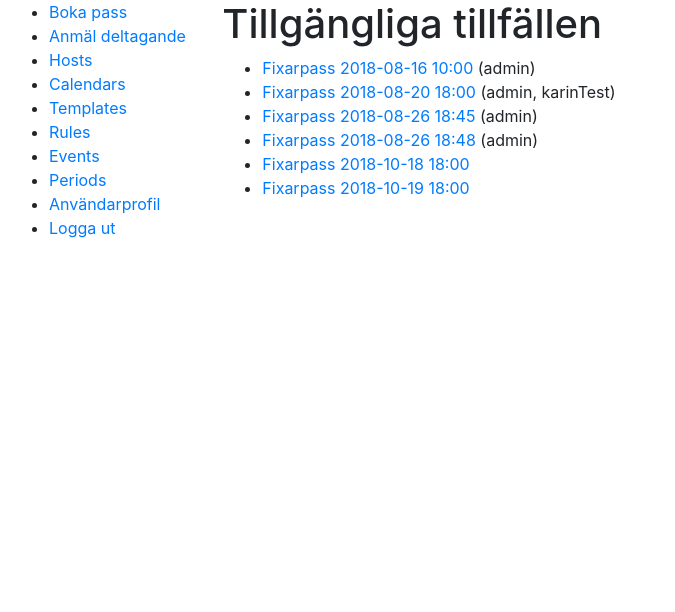
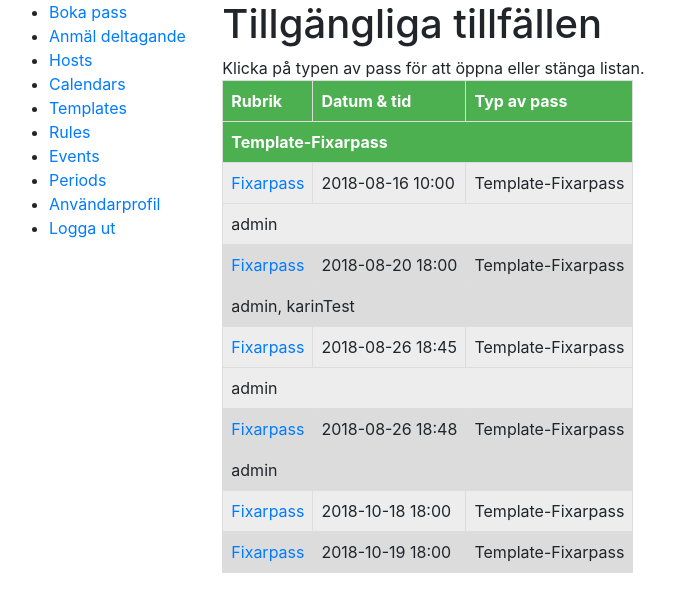
Before and after one commit to makerslink/MakersLink-Scheduling, a Django app: page /scheduler/joinEvent in a window 1280 px wide. Shown: the top 612 px of the page, without its empty margins (6-681 px from the left). Run offline with Django 3.2, Linux system fonts and the light colour scheme; a user stored in the database is signed in; data comes from the database, SQL or seed files in the repository; some libraries are stand-ins or nearby versions.

Commit message:
Added collapsable grouping of eventinstances in eventinstance_list
Grouped on template to make it easier to find events.

```diff
--- a/makerslink/scheduler/templates/scheduler/eventinstance_list.html
+++ b/makerslink/scheduler/templates/scheduler/eventinstance_list.html
@@ -1,25 +1,74 @@
 {% extends "base_generic.html" %}
+
+{% block css %}
+<style>
+    tr.row-uneven{
+        background: #EDEDED;
+    }
+    tr.row-even{
+        background: #DCDCDC;
+    }
+    td, th{
+        border: 1px solid #ddd;
+        padding: 8px;
+    }
+    th{
+        background: #4CAF50;
+        color: white
+    }
+    th a{
+        color: white
+    }
+    th a:hover {
+        color: white
+    }
+</style>
+{% endblock %}
 
 {% block content %}
     <h1>Tillgängliga tillfällen</h1>
 
+    Klicka på typen av pass för att öppna eller stänga listan.
+
     {% if eventinstance_list %}
-    <ul>
+        <table>
+            <thead>
+                <tr>
+                    <th>Rubrik</th>
+                    <th>Datum & tid</th>
+                    <th>Typ av pass</th>
+                </tr>
+            </thead>
 
-      {% for eventinstance in eventinstance_list %}
-      <li>
-        <a href="{% url 'eventinstance-join' pk=eventinstance.pk %}">{{ eventinstance.title }} {{ eventinstance.start|date:"Y-m-d H:i" }}</a>
+            {% regroup eventinstance_list by event.template as template_list %}
 
-        {% if user.is_staff and eventinstance.participants.all.exists %}
-        	({% for participant in eventinstance.participants.all %}{% if not forloop.first %}, {% endif %}{{ participant.slackId }}{% endfor %})
-        {% endif %}
-      </li>
-      {% endfor %}
-
-    </ul>
+            {% for template in template_list %}
+                <tr>
+                    <th colspan =3>
+                        <a data-toggle="collapse" href="#collapse{{ template.grouper }}" role="button" aria-expanded="false" aria-controls="collapseExample">
+                            {{ template.grouper }}
+                        </a>
+                    </th>
+                </tr>
+                <tbody class="collapse {% if forloop.first %}show{% endif %}" id="collapse{{ template.grouper }}">
+                    {% for eventinstance in template.list %}
+                        <tr class="{% cycle 'row-uneven' 'row-even' as rowclass %}">
+                            <td><a href="{% url 'eventinstance-join' pk=eventinstance.pk %}">{{ eventinstance.title }}</a></td>
+                            <td>{{ eventinstance.start|date:"Y-m-d H:i" }}</td>
+                            <td>{{ eventinstance.event.template }}</td>
+                        </tr>
+                        {% if user.is_staff and eventinstance.participants.all.exists %}
+                            <tr class = "{{ rowclass }}">
+                                <td colspan =3>
+                                    {% for participant in eventinstance.participants.all %}{% if not forloop.first %}, {% endif %}{{ participant.slackId }}{% endfor %}
+                                </td>
+                            </tr>
+                        {% endif %}
+                    {% endfor %}
+                </tbody>
+            {% endfor %}
+        </table>
     {% else %}
       <p>No Events have been created.</p>
     {% endif %}
 {% endblock %}
-
-template-detail
--- a/makerslink/scheduler/views.py
+++ b/makerslink/scheduler/views.py
@@ -156,7 +156,7 @@ class EventInstanceListView(LoginRequiredMixin, generic.ListView):
     model = EventInstance
 
     def get_queryset(self):
-        queryset = EventInstance.objects.all().filter(Q(status=1) & ~Q(event__template__num_participants=0))
+        queryset = EventInstance.objects.all().filter(Q(status=1) & ~Q(event__template__num_participants=0)).order_by("event__template", "start")
 
         return queryset
 
```
